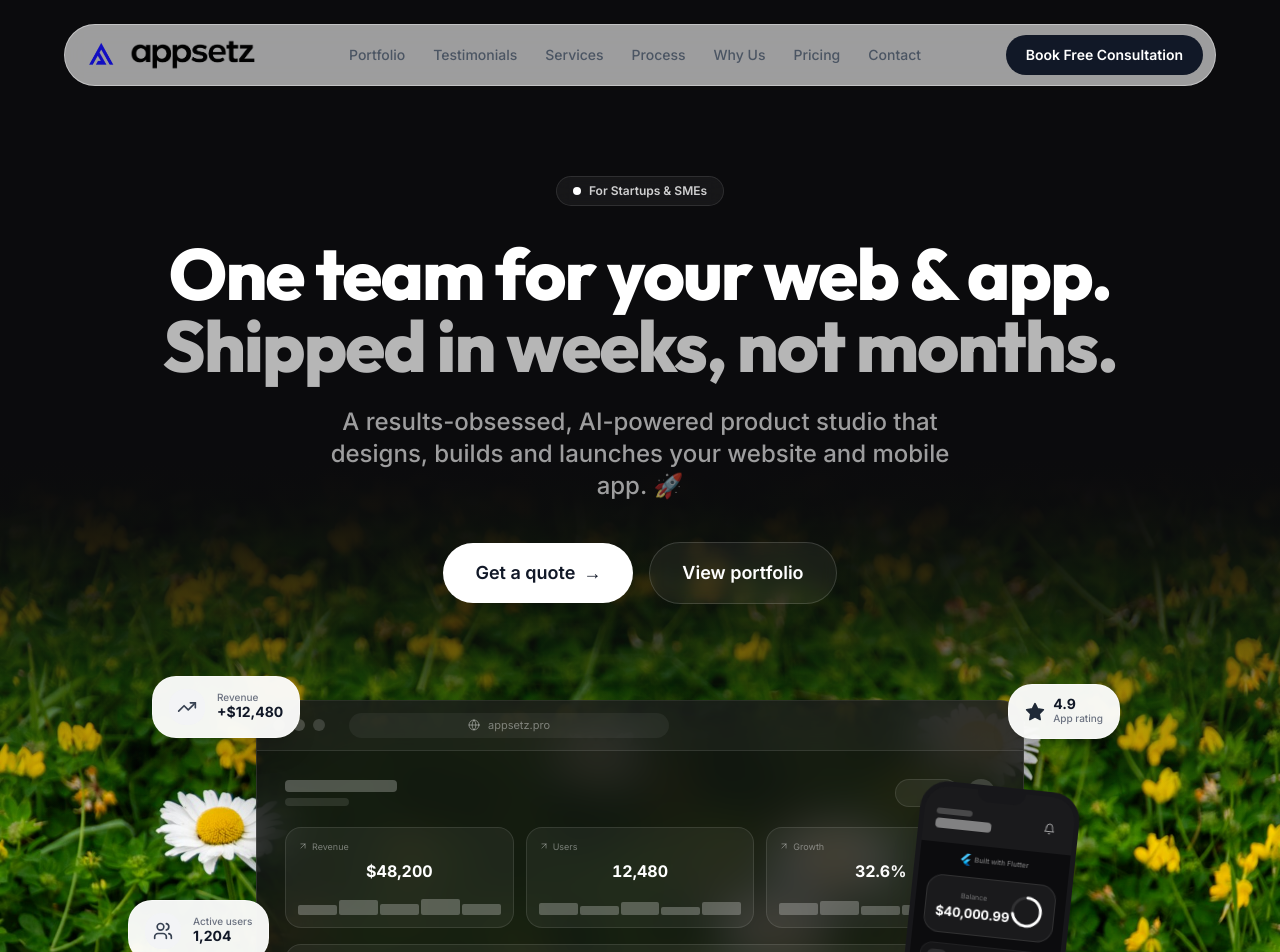
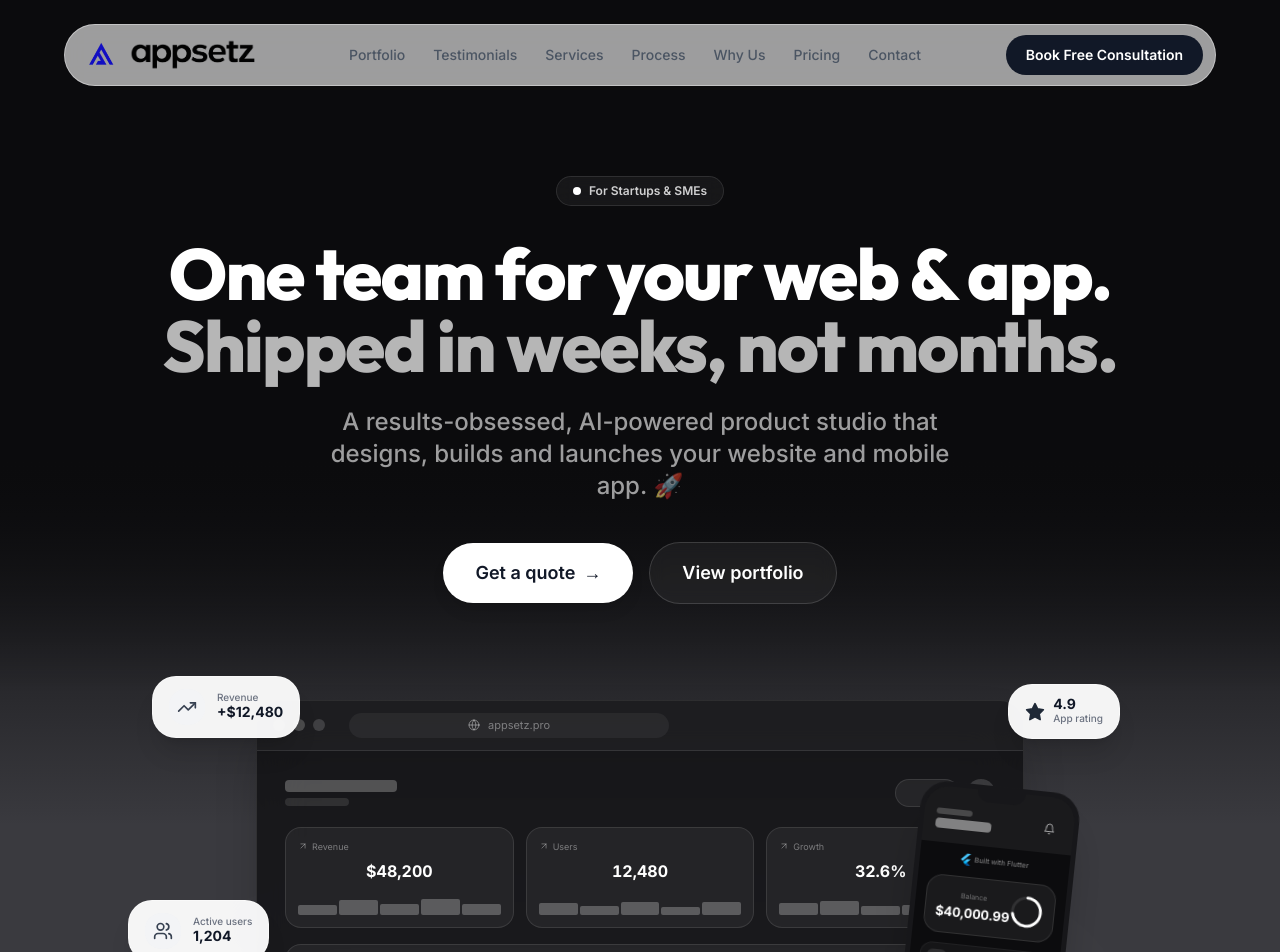
Before and after one commit to Pavankumarh0/appsetz, a Next.js app: page / in a window 1280 px wide. Shown: the top 952 px of the page. Built offline with nearby package versions, Linux system fonts and the light colour scheme.

Commit message:
changed hero background

```diff
--- a/src/components/Hero.tsx
+++ b/src/components/Hero.tsx
@@ -22,17 +22,17 @@ import {
 const Hero = () => {
   return (
     <section className="relative pt-32 md:pt-44 pb-24 px-6 overflow-hidden bg-[#0b0b0d] text-white">
-      {/* Wildflower meadow photo anchored to the bottom */}
+      {/* Grey wash anchored to the bottom */}
       <div
-        className="pointer-events-none absolute inset-x-0 bottom-0 z-0 h-[62%] bg-cover bg-center"
+        className="pointer-events-none absolute inset-x-0 bottom-0 z-0 h-[62%]"
         style={{
-          backgroundImage: 'url(/images/hero-meadow.jpg)',
-          // fade the top edge of the photo so it dissolves into the black
+          backgroundColor: '#3a3a3f',
+          // fade the top edge so it dissolves into the black
           WebkitMaskImage: 'linear-gradient(to bottom, transparent 0%, black 32%)',
           maskImage: 'linear-gradient(to bottom, transparent 0%, black 32%)',
         }}
       />
-      {/* Extra black-to-transparent wash over the photo's top for a seamless blend */}
+      {/* Extra black-to-transparent wash over the grey's top for a seamless blend */}
       <div className="pointer-events-none absolute inset-x-0 bottom-0 z-0 h-[62%] bg-gradient-to-b from-[#0b0b0d] via-transparent to-transparent" />
 
       <div className="relative z-10 w-full max-w-6xl mx-auto text-center">
```
